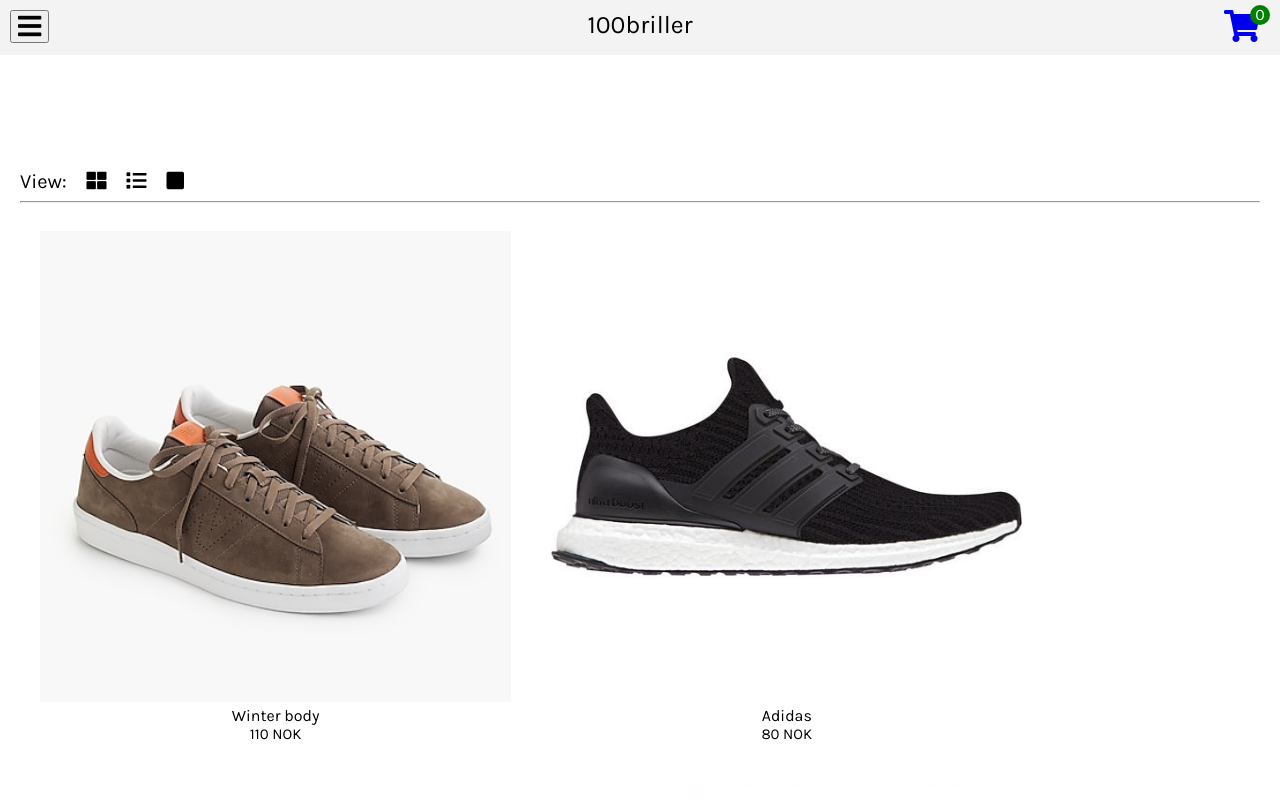
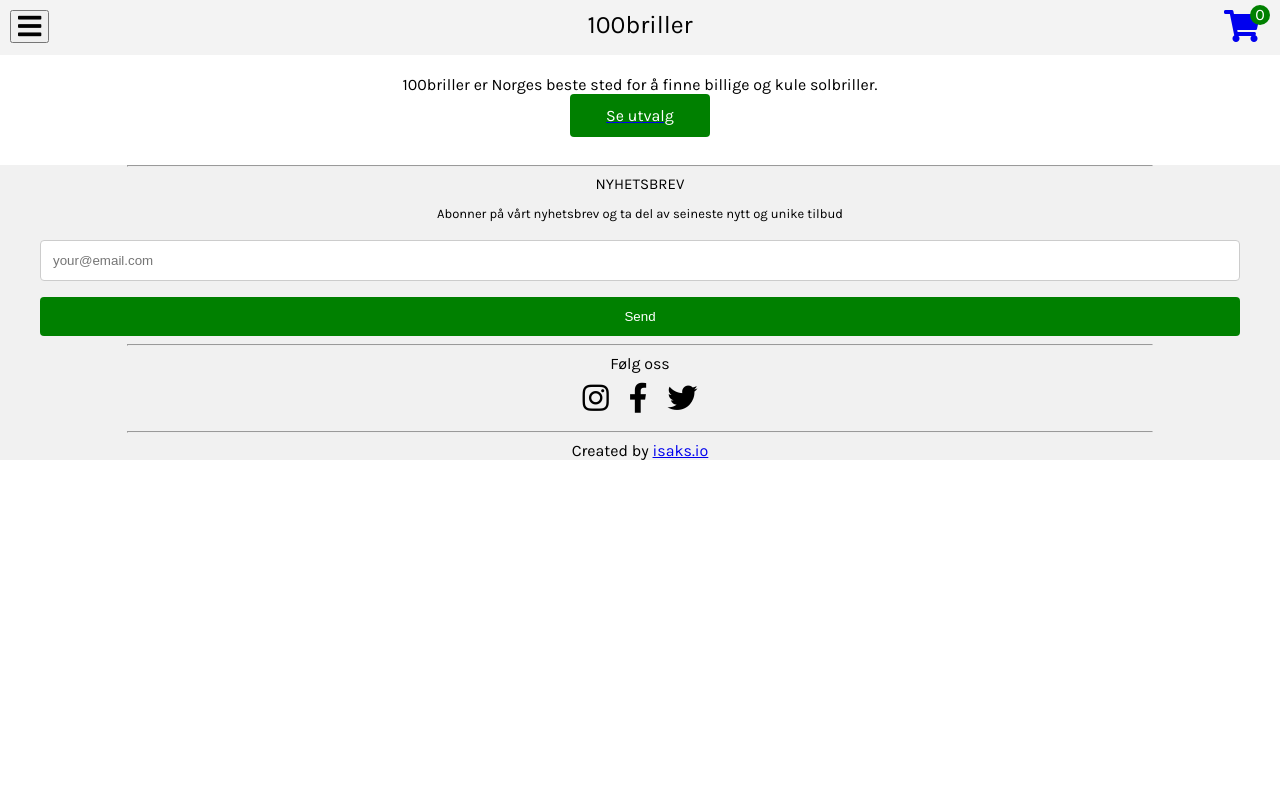
Before and after one commit to isaksolheim/100briller, a React (Create React App) app: page / in a window 1280 px wide. Shown: the top 800 px of the page. Built offline with nearby package versions, Linux system fonts and the light colour scheme.

Commit message:
homepage and aboutpage added

```diff
--- a/src/App.js
+++ b/src/App.js
@@ -1,11 +1,13 @@
 import React from 'react';
 import { BrowserRouter as Router, Route, Switch } from 'react-router-dom';
 import './styles/main.scss';
+import Home from './components/Home';
 import Navbar from './components/Navbar';
 import Browse from './components/Browse';
 import Cart from './components/Cart';
 import ProductView from './components/ProductView';
 import Footer from './components/Footer';
+import About from './components/About';
 
 import { Provider } from 'react-redux';
 import store from './store';
@@ -17,7 +19,9 @@
         <div className="App container">
           <Navbar />
           <Switch>
-            <Route exact path="/" component={Browse} />
+            <Route exact path="/" component={Home} />
+            <Route exact path="/produkter" component={Browse} />
+            <Route exact path="/om-oss" component={About} />
             <Route exact path="/cart" component={Cart} />
             <Route path="/produkter/:id" component={ProductView} />
           </Switch>
--- /dev/null
+++ b/src/components/About.js
@@ -0,0 +1,11 @@
+import React from 'react';
+
+function About() {
+  return(
+    <div className="about-container">
+      Nettside laget av <a href="https://isaks.io">isaks.io</a>
+    </div>
+  );
+}
+
+export default About;
--- a/src/components/Browse.js
+++ b/src/components/Browse.js
@@ -55,11 +55,8 @@
     return(
       <div>
        <br/>
-       <br/>
-       <br/>
-       <br/>
-       <br/>
         <div className="browse-container">
+          <h1>Produkter</h1>
           <div className="buttons">
             View:
             <div className="view-button" onClick={this.handleClick}><i id="grid" className="fas fa-th-large"></i></div>
--- a/src/components/Cart.js
+++ b/src/components/Cart.js
@@ -1,19 +1,20 @@
 import React, { Component } from 'react';
 import { connect } from 'react-redux';
-//import { Link } from 'react-router-dom';
+import { Link } from 'react-router-dom';
 import { removeItem,addQuantity,subtractQuantity} from '../actions/cartActions';
 import Recipe from './Recipe';
+
 class Cart extends Component {
   //to remove the item completely
-  handleRemove = (id)=>{
+  handleRemove = (id) => {
     this.props.removeItem(id);
   }
   //to add the quantity
-  handleAddQuantity = (id)=>{
+  handleAddQuantity = (id) => {
     this.props.addQuantity(id);
   }
   //to substruct from the quantity
-  handleSubtractQuantity = (id)=>{
+  handleSubtractQuantity = (id) => {
     this.props.subtractQuantity(id);
   }
   render(){
@@ -22,39 +23,24 @@
       addedItems = (
         this.props.items.map(item=>{
           return(
-            <div className="added-item">
-              <img src={item.img} alt="vare" />
+            <div className="added-item" key={item.id}>
+              <Link to={`/produkter/${item.id}`}>
+                <img src={item.img} alt="vare" />
+              </Link>
               <div className="title">{item.title}</div>
               <div className="price">{item.price} NOK</div>
+              <div className="amount-buttons">
+                <i className="fas fa-minus" onClick={()=>{this.handleSubtractQuantity(item.id)}}></i>
+                <i className="fas fa-plus" onClick={()=>{this.handleAddQuantity(item.id)}}></i>
+              </div>
             <br />
             <br />
             </div>
-
-/*
-            <li className="collection-item avatar" key={item.id}>
-              <div className="item-img">
-                <img src={item.img} alt={item.img} className=""/>
-              </div>
-              <div className="item-desc">
-                <span className="title">{item.title}</span>
-                <p>{item.desc}</p>
-                <p><b>Price: {item.price}$</b></p>
-                <p>
-                  <b>Quantity: {item.quantity}</b>
-                </p>
-                <div className="add-remove">
-                  <Link to="/cart"><i className="material-icons" onClick={()=>{this.handleAddQuantity(item.id)}}>arrow_drop_up</i></Link>
-                  <Link to="/cart"><i className="material-icons" onClick={()=>{this.handleSubtractQuantity(item.id)}}>arrow_drop_down</i></Link>
-                </div>
-                <button className="waves-effect waves-light btn pink remove" onClick={()=>{this.handleRemove(item.id)}}>Remove</button>
-              </div>
-            </li>
-*/
           )
         })
       );
     } else {
-      addedItems = <p>Nothing.</p>;
+      addedItems = <p>Du har ingen produkter i handlekurven.</p>;
     }
 
     return(
--- /dev/null
+++ b/src/components/Home.js
@@ -0,0 +1,17 @@
+import React from 'react';
+import { Link } from 'react-router-dom';
+
+function Home() {
+  return(
+    <div className="home-container">
+      100briller er Norges beste sted for å finne billige og kule solbriller.
+      <Link to="/produkter">
+        <div className="browse-button">
+          Se utvalg
+        </div>
+      </Link>
+    </div>
+  );
+}
+
+export default Home;
--- a/src/components/Navbar.js
+++ b/src/components/Navbar.js
@@ -39,8 +39,8 @@
             <Link to="/">
                 <div className="nav-item" onClick={this.slideout}>Hjem</div>
             </Link>
-            <Link to="/kategorier">
-                <div className="nav-item" onClick={this.slideout}>Kategorier</div>
+            <Link to="/produkter">
+                <div className="nav-item" onClick={this.slideout}>Produkter</div>
             </Link>
 
             <Link to="/om-oss">
--- a/src/styles/_browse.scss
+++ b/src/styles/_browse.scss
@@ -36,14 +36,14 @@
   }
 
   .list-view {
+    display: flex;
+    flex-direction: column;
     .product {
       text-decoration: none;
       color: black;
       margin-bottom: 20px;
-
       cursor: pointer;
       height: 100px;
-
       img {
         width: 40%;
         float: left;
--- a/src/styles/_cart.scss
+++ b/src/styles/_cart.scss
@@ -1,8 +1,20 @@
 .cart-container {
+  display: flex;
+  flex-direction: column;
   .added-item {
+    background-color: #f1f1f1;
+    width: 100%;
     img {
       width: 40%;
       float: left;
     }
+
+    i {
+      margin: 5px;
+    }
+    .amount-buttons {
+      font-size: 20px;
+      cursor: pointer;
+    }
   }
 }
--- /dev/null
+++ b/src/styles/_home.scss
@@ -0,0 +1,17 @@
+.home-container {
+  text-align: center;
+  padding: 20px;
+
+  .browse-button {
+    margin: 0 auto;
+    text-decoration: none;
+    background-color: green;
+    color: white;
+    padding: 12px 20px;
+    border: none;
+    border-radius: 4px;
+    width: 100px;
+    cursor: pointer;
+    transition: 0.2s all;
+  }
+}
--- a/src/styles/main.scss
+++ b/src/styles/main.scss
@@ -18,3 +18,4 @@
 @import './productview';
 @import './footer';
 @import './cart';
+@import './home';
```
Also changed, not shown: src/components/Recipe.js (indentation only).
